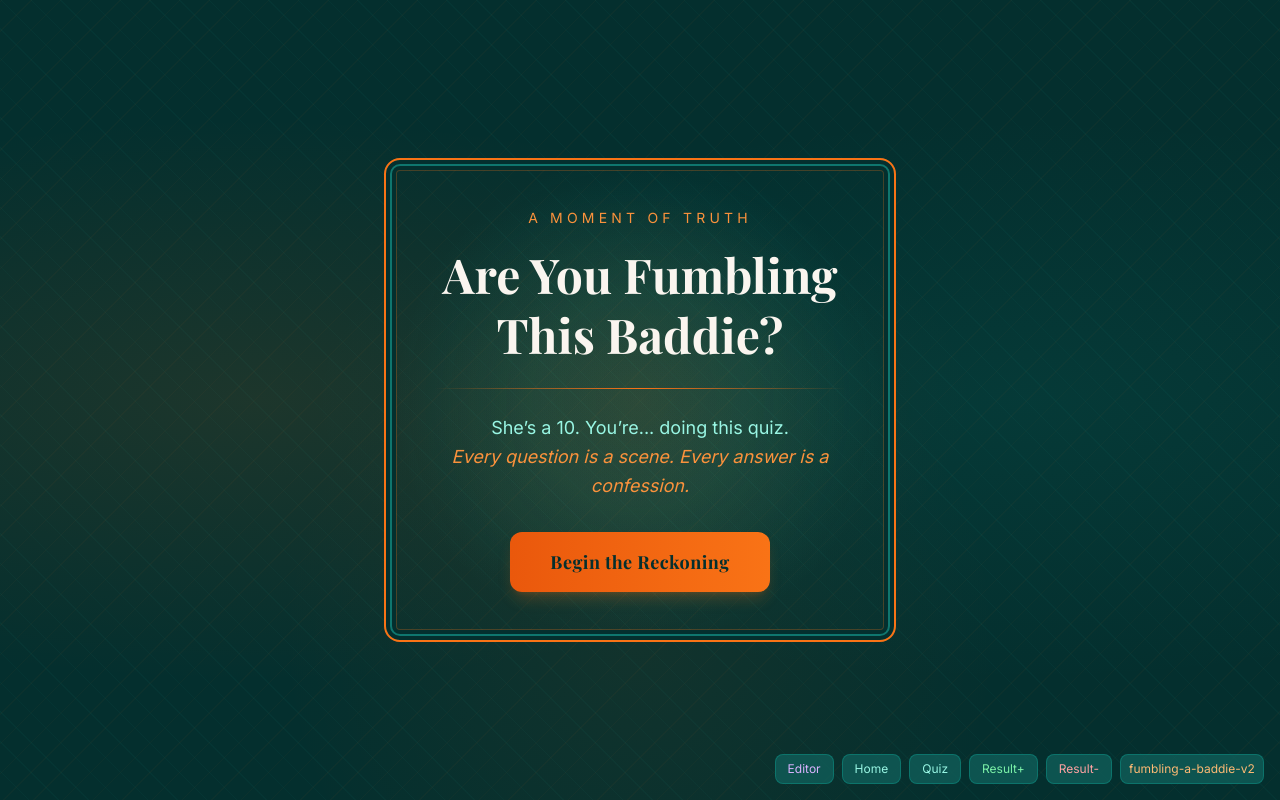
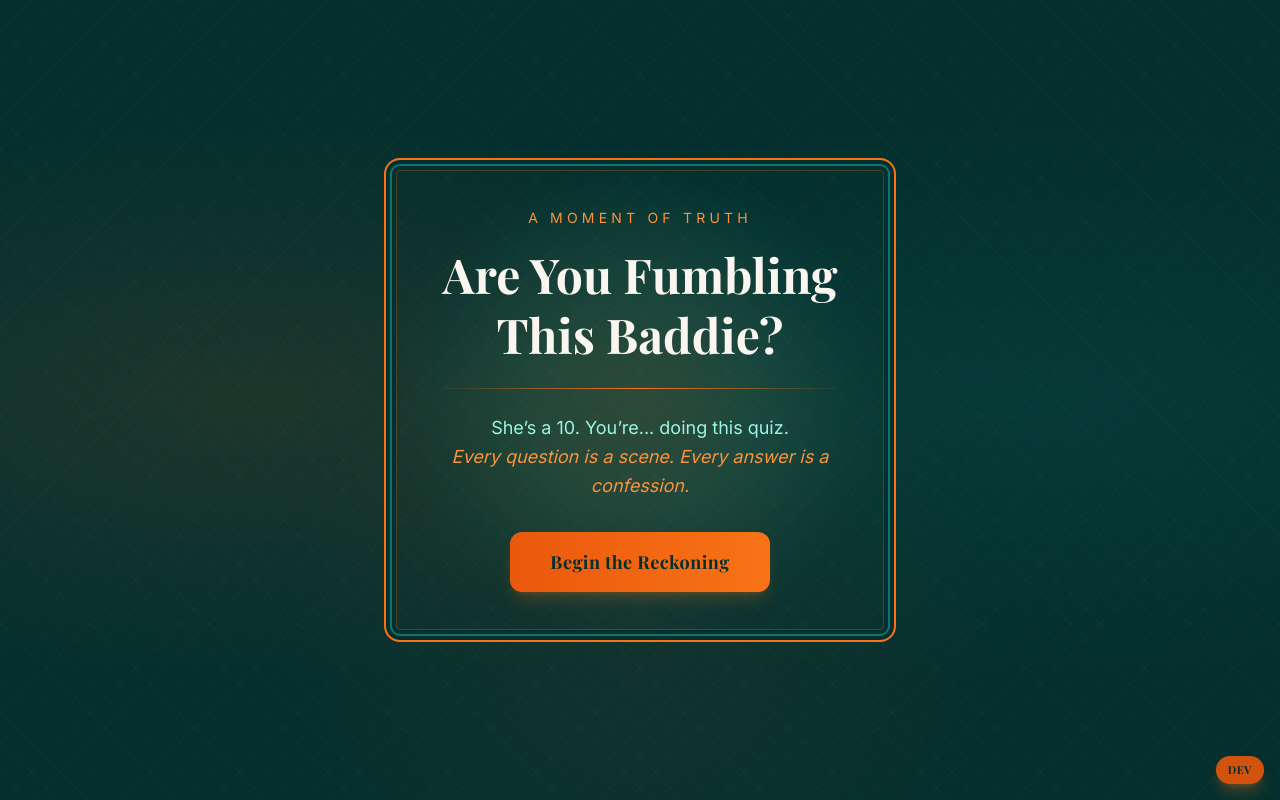
Before and after one commit to factor8/Baddie-Quiz, a React (Vite) app: page / in a window 1280 px wide. Built offline with nearby package versions, Linux system fonts and the light colour scheme; a web font is replaced by a local one.

Commit message:
Dev tools glowup

```diff
--- a/src/App.jsx
+++ b/src/App.jsx
@@ -7,6 +7,10 @@ import quizzes from './data/quizzes'
 
 const AdminPanel = import.meta.env.DEV
   ? lazy(() => import('./components/admin/AdminPanel'))
+  : null
+
+const DevToolbar = import.meta.env.DEV
+  ? lazy(() => import('./components/dev/DevToolbar'))
   : null
 
 function App() {
@@ -66,48 +70,17 @@ function App() {
         )}
       </AnimatePresence>
 
-      {isDev && (
-        <div className="fixed bottom-4 right-4 flex items-center gap-2 z-50">
-          <button
-            onClick={() => setScreen('admin')}
-            className="bg-teal-800/80 text-purple-300 text-xs px-3 py-1.5 rounded-lg border border-teal-600/50 hover:bg-teal-700/80 cursor-pointer"
-          >
-            Editor
-          </button>
-          <button
-            onClick={handleRestart}
-            className="bg-teal-800/80 text-teal-200 text-xs px-3 py-1.5 rounded-lg border border-teal-600/50 hover:bg-teal-700/80 cursor-pointer"
-          >
-            Home
-          </button>
-          <button
-            onClick={() => { setScreen('quiz') }}
-            className="bg-teal-800/80 text-teal-200 text-xs px-3 py-1.5 rounded-lg border border-teal-600/50 hover:bg-teal-700/80 cursor-pointer"
-          >
-            Quiz
-          </button>
-          <button
-            onClick={() => { setFinalScore(25); setScreen('results') }}
-            className="bg-teal-800/80 text-green-300 text-xs px-3 py-1.5 rounded-lg border border-teal-600/50 hover:bg-teal-700/80 cursor-pointer"
-          >
-            Result+
-          </button>
-          <button
-            onClick={() => { setFinalScore(-5); setScreen('results') }}
-            className="bg-teal-800/80 text-red-300 text-xs px-3 py-1.5 rounded-lg border border-teal-600/50 hover:bg-teal-700/80 cursor-pointer"
-          >
-            Result-
-          </button>
-          <select
-            value={currentQuiz.id}
-            onChange={(e) => handleQuizChange(e.target.value)}
-            className="bg-teal-800/80 text-orange-300 text-xs px-2 py-1.5 rounded-lg border border-teal-600/50 cursor-pointer appearance-none"
-          >
-            {quizList.map((q) => (
-              <option key={q.id} value={q.id}>{q.id}</option>
-            ))}
-          </select>
-        </div>
+      {isDev && DevToolbar && (
+        <Suspense fallback={null}>
+          <DevToolbar
+            screen={screen}
+            onNavigate={setScreen}
+            onSetScore={setFinalScore}
+            quizList={quizList}
+            currentQuizId={currentQuiz.id}
+            onQuizChange={handleQuizChange}
+          />
+        </Suspense>
       )}
     </div>
   )
--- /dev/null
+++ b/src/components/dev/DevToolbar.jsx
@@ -0,0 +1,113 @@
+import { useState } from 'react'
+import { motion, AnimatePresence } from 'framer-motion'
+
+export default function DevToolbar({ screen, onNavigate, onSetScore, quizList, currentQuizId, onQuizChange }) {
+  const [open, setOpen] = useState(false)
+
+  const navButtons = [
+    { label: 'Home', icon: '\u2302', action: () => onNavigate('landing'), active: screen === 'landing' },
+    { label: 'Quiz', icon: '\u270E', action: () => onNavigate('quiz'), active: screen === 'quiz' },
+    { label: 'Editor', icon: '\u2699', action: () => onNavigate('admin'), active: screen === 'admin', accent: true },
+  ]
+
+  const resultButtons = [
+    { label: 'Result+', icon: '\u2191', score: 25, color: 'green' },
+    { label: 'Result\u2212', icon: '\u2193', score: -5, color: 'red' },
+  ]
+
+  return (
+    <div className="fixed bottom-4 right-4 z-50 flex flex-col items-end gap-2">
+      <AnimatePresence>
+        {open && (
+          <motion.div
+            initial={{ opacity: 0, scale: 0.85, y: 10 }}
+            animate={{ opacity: 1, scale: 1, y: 0 }}
+            exit={{ opacity: 0, scale: 0.85, y: 10 }}
+            transition={{ duration: 0.2, ease: 'easeOut' }}
+            style={{ transformOrigin: 'bottom right' }}
+            className="bg-teal-950/90 backdrop-blur-md border border-teal-700/40 rounded-xl shadow-2xl shadow-black/40 w-56 overflow-hidden"
+          >
+            {/* Header */}
+            <div className="flex items-center justify-between px-3.5 py-2.5 border-b border-teal-800/60">
+              <span className="text-orange-400 font-display text-xs font-bold tracking-wider uppercase">Dev Tools</span>
+              <button
+                onClick={() => setOpen(false)}
+                className="text-teal-500 hover:text-teal-300 text-sm cursor-pointer leading-none"
+              >
+                \u2715
+              </button>
+            </div>
+
+            {/* Navigation */}
+            <div className="p-2 space-y-1">
+              {navButtons.map((btn) => (
+                <button
+                  key={btn.label}
+                  onClick={() => { btn.action(); setOpen(false) }}
+                  className={`w-full flex items-center gap-2.5 px-3 py-2 rounded-lg text-xs font-body cursor-pointer transition-colors duration-150
+                    ${btn.active
+                      ? 'bg-teal-800/80 text-orange-300'
+                      : btn.accent
+                        ? 'text-purple-300 hover:bg-teal-800/50'
+                        : 'text-teal-200 hover:bg-teal-800/50'
+                    }`}
+                >
+                  <span className="text-sm opacity-70">{btn.icon}</span>
+                  {btn.label}
+                </button>
+              ))}
+            </div>
+
+            {/* Results */}
+            <div className="border-t border-teal-800/60 p-2">
+              <div className="flex gap-1.5">
+                {resultButtons.map((btn) => (
+                  <button
+                    key={btn.label}
+                    onClick={() => { onSetScore(btn.score); onNavigate('results'); setOpen(false) }}
+                    className={`flex-1 flex items-center justify-center gap-1.5 px-2 py-2 rounded-lg text-xs font-body cursor-pointer transition-colors duration-150
+                      ${btn.color === 'green'
+                        ? 'text-green-300 hover:bg-green-900/30'
+                        : 'text-red-300 hover:bg-red-900/30'
+                      }`}
+                  >
+                    <span className="text-sm">{btn.icon}</span>
+                    {btn.label}
+                  </button>
+                ))}
+              </div>
+            </div>
+
+            {/* Quiz selector */}
+            <div className="border-t border-teal-800/60 p-2">
+              <label className="text-teal-500 text-[10px] uppercase tracking-wider font-body px-1 mb-1 block">Quiz</label>
+              <select
+                value={currentQuizId}
+                onChange={(e) => { onQuizChange(e.target.value); setOpen(false) }}
+                className="w-full bg-teal-900/60 text-orange-300 text-xs px-2.5 py-2 rounded-lg border border-teal-700/40 cursor-pointer focus:outline-none focus:border-orange-500/50 appearance-none"
+              >
+                {quizList.map((q) => (
+                  <option key={q.id} value={q.id}>{q.title || q.id}</option>
+                ))}
+              </select>
+            </div>
+          </motion.div>
+        )}
+      </AnimatePresence>
+
+      {/* DEV pill toggle */}
+      <motion.button
+        whileHover={{ scale: 1.05 }}
+        whileTap={{ scale: 0.95 }}
+        onClick={() => setOpen(!open)}
+        className={`font-display font-bold text-[11px] px-3 py-1.5 rounded-full cursor-pointer tracking-wider shadow-lg transition-colors duration-200
+          ${open
+            ? 'bg-teal-700/90 text-teal-200 shadow-teal-900/40'
+            : 'bg-orange-600/90 text-teal-950 shadow-orange-500/30 hover:shadow-orange-500/50'
+          }`}
+      >
+        DEV
+      </motion.button>
+    </div>
+  )
+}
```
